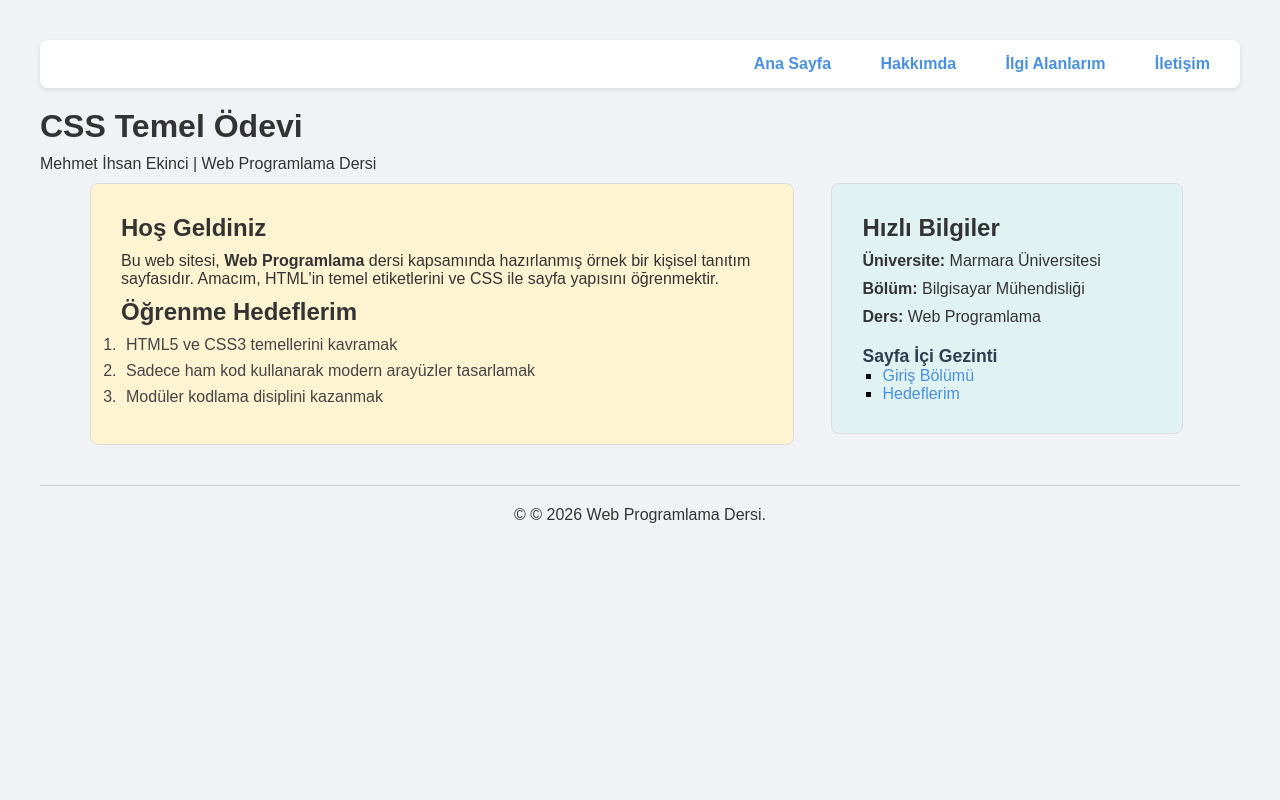
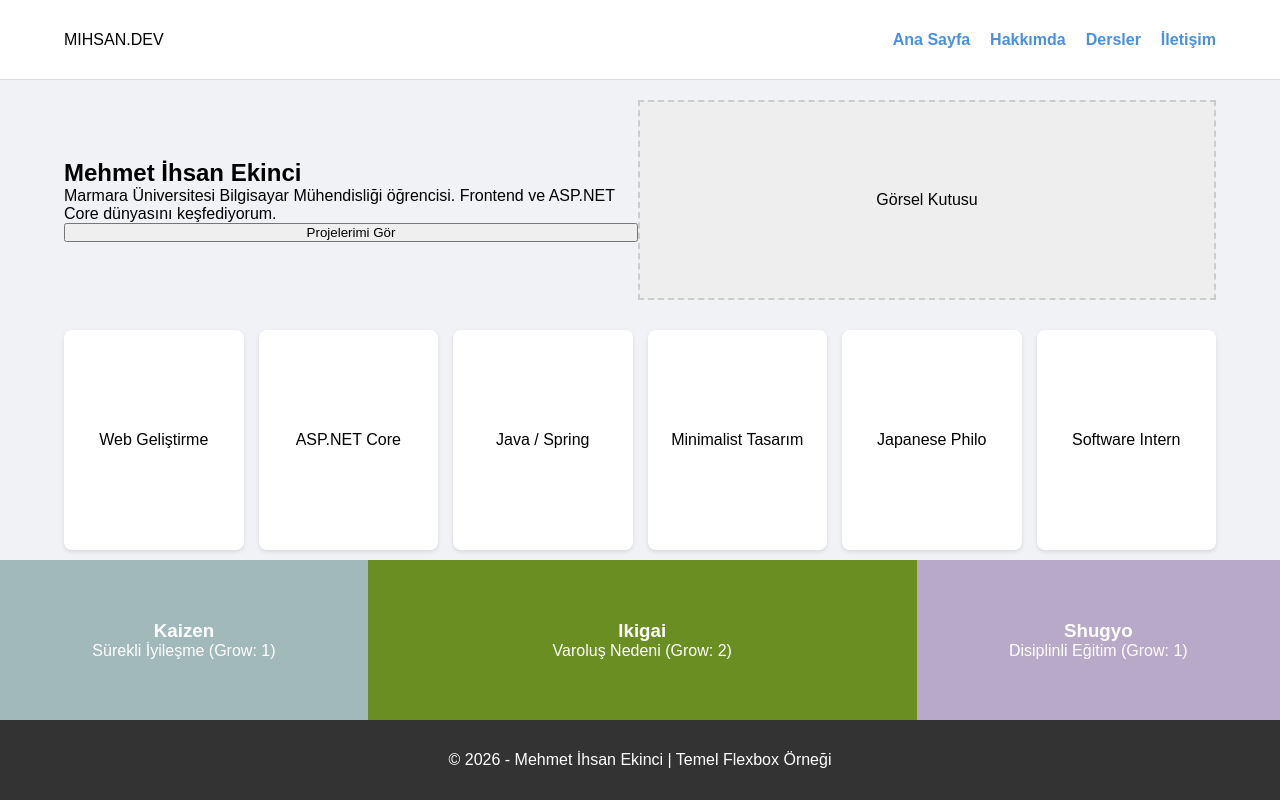
Before and after one commit to mihsan-eknci/mihsan-eknci.github.io, a plain HTML site: page index.html in a window 1280 px wide. Drawn offline with Linux system fonts and the light colour scheme.

Commit message:
Lab:4 flexbox gelistirmeleri yapildi.

```diff
--- a/index.html
+++ b/index.html
@@ -4,67 +4,66 @@
 <head>
     <meta charset="UTF-8">
     <meta name="viewport" content="width=device-width, initial-scale=1.0">
-    <title>Ana Sayfa - Mehmet İhsan Ekinci</title>
+    <title>Flexbox Ödevi - Mehmet İhsan Ekinci</title>
     <link rel="stylesheet" href="styles/style.css">
     <link rel="stylesheet" href="styles/layout.css">
     <link rel="stylesheet" href="styles/index.css">
 </head>
 
 <body>
+    <div class="wrapper">
 
-    <nav>
-        <ul>
+        <nav class="navbar">
+            <div class="logo">MIHSAN.DEV</div>
+            <ul class="nav-links">
                 <li><a href="index.html">Ana Sayfa</a></li>
                 <li><a href="about.html">Hakkımda</a></li>
-            <li><a href="interests.html">İlgi Alanlarım</a></li>
+                <li><a href="interests.html">Dersler</a></li>
                 <li><a href="contact.html">İletişim</a></li>
             </ul>
         </nav>
 
-    <header class="ust-bilgi">
-        <h1>CSS Temel Ödevi</h1>
-        <p>Mehmet İhsan Ekinci | Web Programlama Dersi</p>
-    </header>
-
-    <div class="konteynir">
-        <main class="icerik-alani">
-            <section id="welcome">
-                <h2>Hoş Geldiniz</h2>
-                <p>Bu web sitesi, <strong>Web Programlama</strong> dersi kapsamında hazırlanmış örnek bir kişisel
-                    tanıtım sayfasıdır. Amacım, HTML'in temel etiketlerini ve CSS ile sayfa yapısını
-                    öğrenmektir.</p>
+        <section class="hero">
+            <div class="hero-content">
+                <h1>Mehmet İhsan Ekinci</h1>
+                <p>Marmara Üniversitesi Bilgisayar Mühendisliği öğrencisi. Frontend ve ASP.NET Core dünyasını
+                    keşfediyorum.</p>
+                <button class="hero-btn">Projelerimi Gör</button>
+            </div>
+            <div class="hero-image-box">
+                <span>Görsel Kutusu</span>
+            </div>
         </section>
 
-            <section id="goals">
-                <h2>Öğrenme Hedeflerim</h2>
-                <ol>
-                    <li>HTML5 ve CSS3 temellerini kavramak </li>
-                    <li>Sadece ham kod kullanarak modern arayüzler tasarlamak </li>
-                    <li>Modüler kodlama disiplini kazanmak</li>
-                </ol>
+        <section class="cards-section">
+            <div class="card">Web Geliştirme</div>
+            <div class="card">ASP.NET Core</div>
+            <div class="card">Java / Spring</div>
+            <div class="card">Minimalist Tasarım</div>
+            <div class="card">Japanese Philo</div>
+            <div class="card">Software Intern</div>
         </section>
-        </main>
 
-        <aside class="yan-menu">
-            <h2>Hızlı Bilgiler</h2>
-            <p><strong>Üniversite:</strong> Marmara Üniversitesi</p>
-            <p><strong>Bölüm:</strong> Bilgisayar Mühendisliği</p>
-            <p><strong>Ders:</strong> Web Programlama</p>
+        <section class="grow-section">
+            <div class="box box-1">
+                <h3>Kaizen</h3>
+                <p>Sürekli İyileşme (Grow: 1)</p>
+            </div>
+            <div class="box box-2">
+                <h3>Ikigai</h3>
+                <p>Varoluş Nedeni (Grow: 2)</p>
+            </div>
+            <div class="box box-3">
+                <h3>Shugyo</h3>
+                <p>Disiplinli Eğitim (Grow: 1)</p>
+            </div>
+        </section>
 
-            <div class="hizli-baglanti">
-                <h3>Sayfa İçi Gezinti</h3>
-                <ul>
-                    <li><a href="#welcome">Giriş Bölümü</a></li>
-                    <li><a href="#goals">Hedeflerim</a></li>
-                </ul>
-            </div>
-        </aside>
-    </div>
-
-    <footer>
-        <p>&copy; © 2026 Web Programlama Dersi.</p>
+        <footer class="main-footer">
+            <p>© 2026 - Mehmet İhsan Ekinci | Temel Flexbox Örneği</p>
         </footer>
 
+    </div>
 </body>
 
 </html>
--- a/styles/index.css
+++ b/styles/index.css
@@ -1,27 +1,98 @@
-/* Ana sayfadaki öğrenme hedefleri listesi için hiyerarşik seçici */
-.icerik-alani ol li {
-    margin-bottom: 8px;
-    padding-left: 5px;
-    color: #444;
+/* index.css */
+
+/* Navbar: Logo sola, linkler sağa */
+.navbar {
+    justify-content: space-between;
+    align-items: center;
+    padding: 0 5%;
+    background: #fff;
+    border-bottom: 1px solid #ddd;
 }
 
-/* Yan menüdeki hızlı bağlantı kutusu için hiyerarşik seçici */
-.yan-menu .hizli-baglanti h3 {
-    font-size: 1.1em;
-    margin-top: 20px;
-    color: #2c3e50;
+/* ÖNEMLİ: Linklerin yan yana dizilmesi için */
+.nav-links {
+    display: flex;
+    list-style: none;
+    gap: 20px;
 }
 
-.yan-menu .hizli-baglanti ul {
-    list-style-type: square;
-    margin-left: 20px;
+.nav-links a {
+    text-decoration: none;
+    color: #4a90e2;
+    font-weight: bold;
 }
 
-.yan-menu .hizli-baglanti a {
-    text-decoration: none;
-    color: #4a90e2;
+/* Hero: Yazı ve Görsel kutusu yan yana */
+.hero {
+    flex-direction: row;
+    justify-content: space-between;
+    align-items: stretch;
+    /* Kutuyu esnetir */
+    padding: 20px 5%;
 }
 
-.yan-menu .hizli-baglanti a:hover {
-    text-decoration: underline;
+.hero-content {
+    flex: 1;
+    display: flex;
+    flex-direction: column;
+    justify-content: center;
 }
+
+.hero-image-box {
+    flex: 1;
+    background: #eee;
+    border: 2px dashed #ccc;
+    display: flex;
+    justify-content: center;
+    align-items: center;
+}
+
+/* Kartlar: Yan yana ve taşarsa alt satıra */
+.cards-section {
+    flex-wrap: wrap;
+    gap: 15px;
+    padding: 10px 5%;
+    justify-content: center;
+}
+
+.card {
+    flex: 1 1 150px;
+    background: white;
+    border-radius: 8px;
+    display: flex;
+    justify-content: center;
+    align-items: center;
+    box-shadow: 0 2px 4px rgba(0, 0, 0, 0.1);
+}
+
+/* Grow Bölümü: 1-2-1 Oranı */
+.box {
+    display: flex;
+    flex-direction: column;
+    justify-content: center;
+    align-items: center;
+    color: white;
+}
+
+.box-1 {
+    flex-grow: 1;
+    background: #a2b9bc;
+}
+
+.box-2 {
+    flex-grow: 2;
+    background: #6b8e23;
+}
+
+.box-3 {
+    flex-grow: 1;
+    background: #b8a9c9;
+}
+
+/* Footer: Tam ortalı */
+.main-footer {
+    justify-content: center;
+    align-items: center;
+    background: #333;
+    color: white;
+}
--- a/styles/layout.css
+++ b/styles/layout.css
@@ -1,65 +1,34 @@
-/* Menü Düzeni (Yatay Menü) [cite: 98] */
-nav {
-    background-color: #fff;
-    padding: 15px;
-    border-radius: 8px;
-    text-align: right;
-    margin-bottom: 20px;
-    box-shadow: 0 2px 5px rgba(0, 0, 0, 0.1);
+/* layout.css */
+.wrapper {
+    display: flex;
+    flex-direction: column;
+    /* Dikey yerleşim zorunlu */
+    height: 100vh;
+    /* Tüm ekranı kapla */
 }
 
-nav ul li {
-    display: inline-block;
-    margin-left: 15px;
+/* Her bölümün vh değerleri */
+.navbar {
+    height: 10vh;
+    display: flex;
 }
 
-nav ul li a {
-    text-decoration: none;
-    color: #4a90e2;
-    padding: 8px 15px;
-    transition: 0.3s;
-    font-weight: bold;
+.hero {
+    height: 30vh;
+    display: flex;
 }
 
-nav ul li a:hover {
-    background-color: #a2b9bc;
-    color: white;
-    border-radius: 5px;
+.cards-section {
+    height: 30vh;
+    display: flex;
 }
 
-/* Sayfa Düzeni (İki Sütunlu Yapı)  */
-.konteynir {
-    width: 100%;
-    max-width: 1100px;
-    margin: 0 auto;
+.grow-section {
+    height: 20vh;
+    display: flex;
 }
 
-.icerik-alani {
-    display: inline-block;
-    width: 64%;
-    background-color: #fff4d1;
-    padding: 30px;
-    border: 1px solid #ddd;
-    vertical-align: top;
-    border-radius: 8px;
+.main-footer {
+    height: 10vh;
+    display: flex;
 }
-
-.yan-menu {
-    display: inline-block;
-    width: 32%;
-    background-color: #e0f2f1;
-    padding: 30px;
-    border: 1px solid #ddd;
-    margin-left: 3%;
-    vertical-align: top;
-    border-radius: 8px;
-}
-
-/* Footer [cite: 103] */
-footer {
-    text-align: center;
-    margin-top: 40px;
-    padding: 20px;
-    color: #777;
-    border-top: 1px solid #ccc;
-}
--- a/styles/style.css
+++ b/styles/style.css
@@ -1,20 +1,16 @@
-/* Genel Ayarlar ve Sıfırlama */
+/* style.css */
 * {
     box-sizing: border-box;
     margin: 0;
     padding: 0;
 }
 
+html,
 body {
+    height: 100%;
+    /* vh hesaplamaları için temel */
+    font-family: Arial, sans-serif;
     background-color: #f0f2f5;
-    padding: 40px;
-    font-family: Arial, sans-serif;
+    overflow: hidden;
+    /* Kaydırma çubuğunu engeller */
 }
-
-/* Grup Seçici (Zorunlu)  */
-h1,
-h2,
-p {
-    color: #333;
-    margin-bottom: 10px;
-}
```
Also changed, not shown: about.html (+1 -0 lines), contact.html (+1 -0 lines), interests.html (+1 -0 lines). Lines whose indentation alone changed are shown as unchanged.
